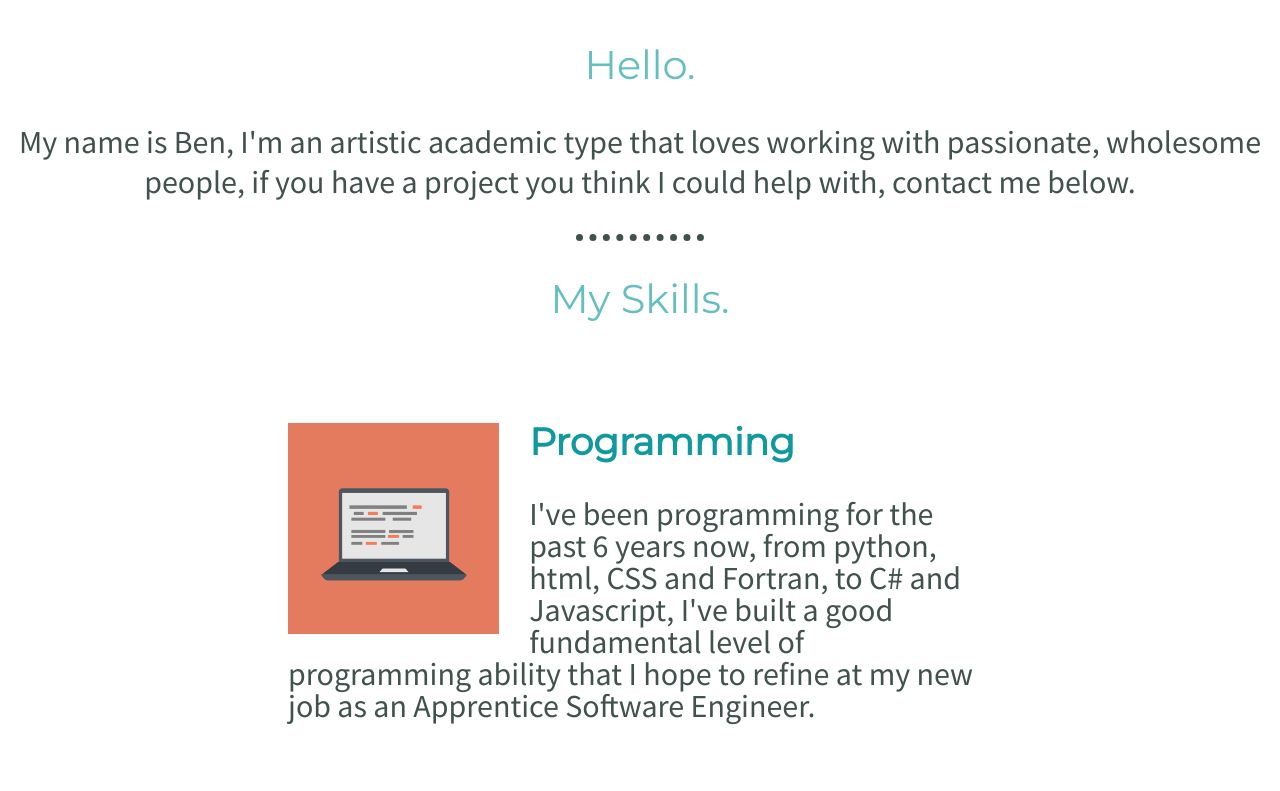
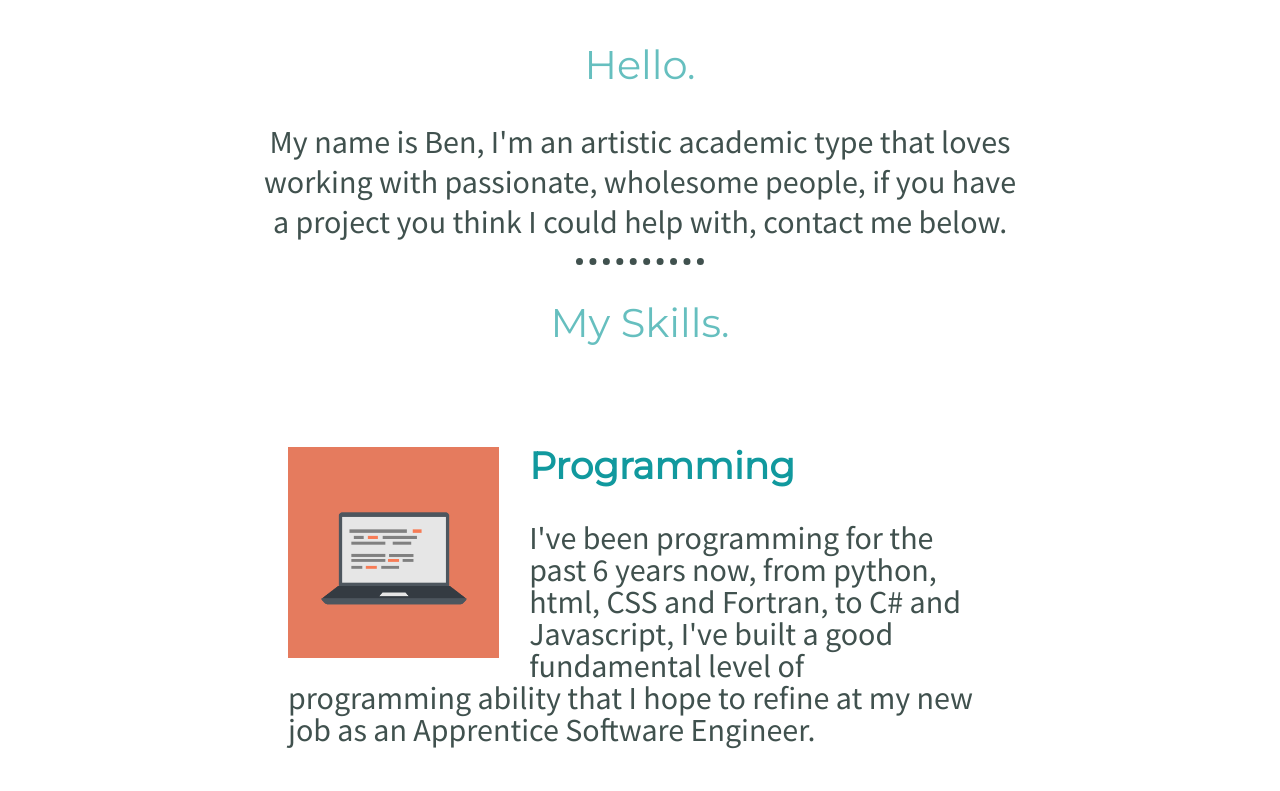
Before and after one commit to Bonjameen/cv, a plain HTML site: page index.html in a window 1280 px wide. Shown: the part 1029-1820 px from the top of the page. Drawn offline with Linux system fonts and the light colour scheme.

```diff
--- a/css/style.css
+++ b/css/style.css
@@ -36,6 +36,11 @@ hr {
   border-style: dotted none none;
   border-width: 7px;
   width: 10%
+}
+
+.intro {
+  width: 60%;
+  margin: auto;
 }
 
 .bottom-cloud {
--- a/index.html
+++ b/index.html
@@ -21,7 +21,7 @@
     <div class="profile">
       <img src="images/Ben_Profile.png" alt="profile-picture">
       <h2>Hello.</h2>
-      <p>My name is Ben, I'm an artistic academic type that loves working with passionate, wholesome people, if you have a project you think I could help with, contact me below.</p>
+      <p class="intro">My name is Ben, I'm an artistic academic type that loves working with passionate, wholesome people, if you have a project you think I could help with, contact me below.</p>
     </div>
     <hr>
     <div class="skills">
@@ -50,7 +50,6 @@
   <div class="bottom-container">
     <a class="footer-link" href="https://www.linkedin.com/">LinkedIn</a>
     <a class="footer-link" href="https://twitter.com/">Twitter</a>
-    <a class="footer-link" href="https://www.appbrewery.co/">Website</a>
     <p>© 2019 Ben Pinner.</p>
   </div>
 
```
